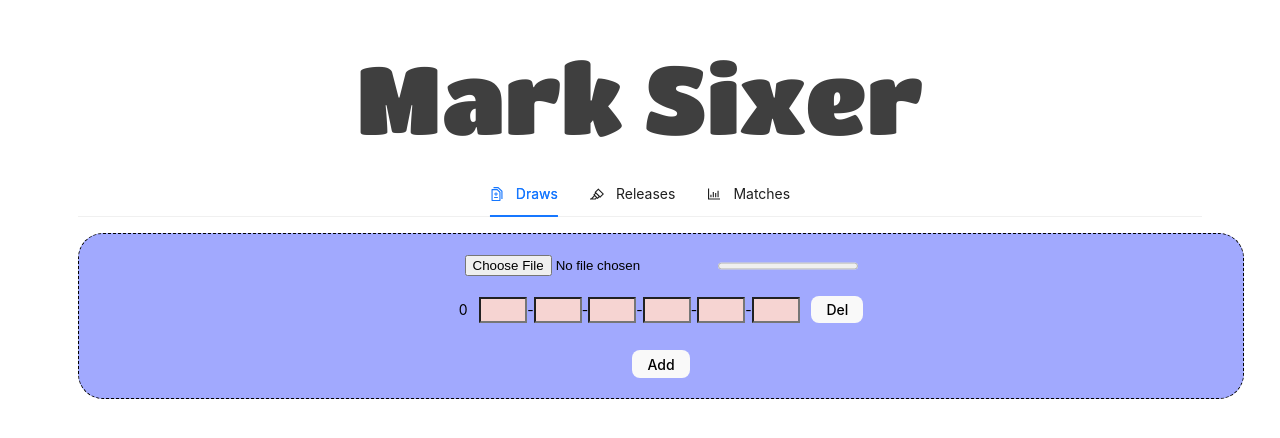
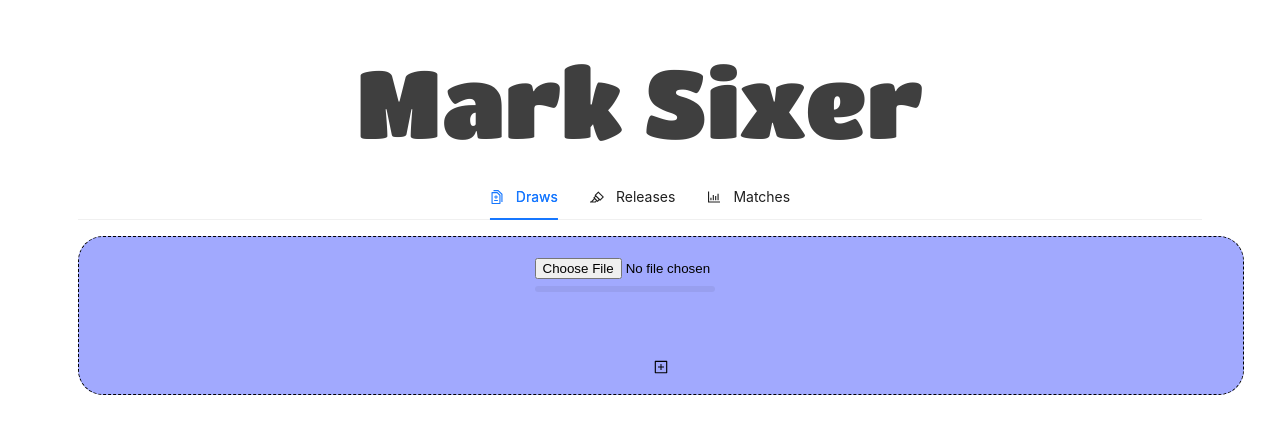
Before and after one commit to Marcussyl/mark-sixer, a React (Vite) app: page / in a window 1280 px wide. Shown: the part 162-600 px from the top of the page. Built offline with nearby package versions, Linux system fonts and the light colour scheme; what antd-style would draw is missing.

Commit message:
📦 NEW: Merge office-dev to main branch

```diff
--- a/package.json
+++ b/package.json
@@ -13,8 +13,9 @@
     "preview": "vite preview"
   },
   "dependencies": {
+    "@ant-design/icons": "^5.6.1",
     "@techstark/opencv-js": "^4.10.0-release.1",
-    "antd": "^5.17.0",
+    "antd": "^5.24.3",
     "antd-style": "^3.7.1",
     "jimp": "^1.4.0",
     "opencv-react": "^0.0.6",
--- a/src/App.jsx
+++ b/src/App.jsx
@@ -1,48 +1,39 @@
 import Draws from "./components/draws.jsx";
 import Releases from "./components/releases.jsx";
 import Results from "./components/results.jsx";
-import { useState, useEffect } from "react";
+import React, { useState } from "react";
 import "./scss/App.scss";
 import { OpenCvProvider } from "opencv-react";
 import { DiffOutlined, HighlightOutlined, BarChartOutlined } from '@ant-design/icons';
 import { Tabs } from 'antd';
 
+export const DrawContext = React.createContext();
+
 function App() {
-  const [draws, setDraws] = useState([[]]); //draw
-  const [releases, setReleases] = useState([[]]); //1st element: release number
+  const [draws, setDraws] = useState([]);
+  const [releases, setReleases] = useState([]); //1st element: release number
   const [results, setResults] = useState([[]]); //[[[release no, draw1 & release1 matches], [release no, draw1 & release2 matches]],[[release no, draw2 & release1 matches]]]
 
-  //storage persistence
-  useEffect(() => {
-    const draws = window.localStorage.getItem("Mark_Sixer_Draws");
-    const releases = window.localStorage.getItem("Mark_Sixer_Releases");
-    const results = window.localStorage.getItem("Mark_Sixer_Results");
+  function updateDraw(drawIdx, fieldIdx, value) {
+    // In React, you should never mutate state directly because it can lead to inconsistencies in the UI and prevent React from detecting changes properly.
+    console.log("Updating...");
+    console.log("old draws:"+JSON.stringify(draws));
+    const updatedDraws = [...draws];
+    updatedDraws[drawIdx][fieldIdx] = value;
+    setDraws(updatedDraws);
+    console.log("updated draws:" + JSON.stringify(draws));
+  }
 
-    if (draws && releases && results) {
-      try {
-        setDraws(JSON.parse(draws));
-        setReleases(JSON.parse(releases));
-        setResults(JSON.parse(results));
-      } catch (error) {
-        console.error("Error parsing stored data:", error);
-      }
-    }
-  }, []);
+  function addDraw() {
+    const updatedDraws = [...draws, ["", "", "", "", "", ""]];
+    setDraws(updatedDraws);
+  }
 
-  useEffect(() => {
-    window.localStorage.setItem("Mark_Sixer_Draws", JSON.stringify(draws));
-  }, [draws]);
-
-  useEffect(() => {
-    window.localStorage.setItem(
-      "Mark_Sixer_Releases",
-      JSON.stringify(releases)
-    );
-  }, [releases]);
-
-  useEffect(() => {
-    window.localStorage.setItem("Mark_Sixer_Results", JSON.stringify(results));
-  }, [results]);
+  function deleteDraw(idx) {
+    const updatedDraws = [...draws];
+    updatedDraws.splice(idx, 1);
+    setDraws(updatedDraws);
+  }
 
   /**
    * check if there are matches between draws and releases lists
@@ -70,7 +61,9 @@ function App() {
   };
 
   const DrawComponent = () => (
-    <Draws draws={draws} setDraws={setDraws} />
+    <DrawContext.Provider value={{draws, addDraw, updateDraw, deleteDraw, setDraws}}>
+      <Draws draws={draws} setDraws={setDraws} />
+    </DrawContext.Provider>
   )
 
   const ReleaseComponent = () => (
@@ -89,6 +82,7 @@ function App() {
 
   return (
     <>
+      {/* <h1>Hello world!</h1> */}
       <div className="main-container">
         <h1 className="titan-one-regular"> Mark Sixer </h1>
         <Tabs
--- a/src/components/draw.jsx
+++ b/src/components/draw.jsx
@@ -1,28 +1,73 @@
 import PropTypes from 'prop-types'
+import { useContext } from 'react'
+import '../scss/draw.scss'
+import { DrawContext } from '../App'
+import { DeleteOutlined } from "@ant-design/icons";
 
 function Draw (props) {
-    const {id, draw, deleteDrawHandler, changeDrawHandler} = props
+    const {id} = props
+    const {draws, deleteDraw, updateDraw} = useContext(DrawContext)
+    const draw = draws[id]
 
     return (
-        <div className="draw">
-            <label htmlFor="draw">{id}</label> &nbsp;&nbsp;
-            <input type="text" id="drawNum1" name="drawNum1" value={draw[0]} onChange={(event) => changeDrawHandler(0, event.target.value)}/>-
-            <input type="text" id="drawNum2" name="drawNum2" value={draw[1]} onChange={(event) => changeDrawHandler(1, event.target.value)}/>-
-            <input type="text" id="drawNum3" name="drawNum3" value={draw[2]} onChange={(event) => changeDrawHandler(2, event.target.value)}/>-
-            <input type="text" id="drawNum4" name="drawNum4" value={draw[3]} onChange={(event) => changeDrawHandler(3, event.target.value)}/>-
-            <input type="text" id="drawNum5" name="drawNum5" value={draw[4]} onChange={(event) => changeDrawHandler(4, event.target.value)}/>-
-            <input type="text" id="drawNum6" name="drawNum6" value={draw[5]} onChange={(event) => changeDrawHandler(5, event.target.value)}/> &nbsp;&nbsp;
-            <button type='button' onClick={deleteDrawHandler}>Del</button>
-        </div>
-    )
+      <div className="draw">
+        <label htmlFor="draw">{id}</label> &nbsp;&nbsp;
+        <input
+          type="text"
+          id="drawNum1"
+          name="drawNum1"
+          value={draw[0]}
+          onChange={(event) => updateDraw(id, 0, event.target.value)}
+        />
+        -
+        <input
+          type="text"
+          id="drawNum2"
+          name="drawNum2"
+          value={draw[1]}
+          onChange={(event) => updateDraw(id, 1, event.target.value)}
+        />
+        -
+        <input
+          type="text"
+          id="drawNum3"
+          name="drawNum3"
+          value={draw[2]}
+          onChange={(event) => updateDraw(id, 2, event.target.value)}
+        />
+        -
+        <input
+          type="text"
+          id="drawNum4"
+          name="drawNum4"
+          value={draw[3]}
+          onChange={(event) => updateDraw(id, 3, event.target.value)}
+        />
+        -
+        <input
+          type="text"
+          id="drawNum5"
+          name="drawNum5"
+          value={draw[4]}
+          onChange={(event) => updateDraw(id, 4, event.target.value)}
+        />
+        -
+        <input
+          type="text"
+          id="drawNum6"
+          name="drawNum6"
+          value={draw[5]}
+          onChange={(event) => updateDraw(id, 5, event.target.value)}
+        />{" "}
+        &nbsp;&nbsp;
+        <DeleteOutlined onClick={deleteDraw} />
+      </div>
+    );
 
 }
 
 Draw.propTypes = {
     id: PropTypes.number.isRequired,
-    draw: PropTypes.arrayOf(PropTypes.string).isRequired,
-    deleteDrawHandler: PropTypes.func.isRequired,
-    changeDrawHandler: PropTypes.func.isRequired
 };
 
 export default Draw
--- a/src/components/draws.jsx
+++ b/src/components/draws.jsx
@@ -1,34 +1,20 @@
-import Draw from './draw.jsx'
-import PropTypes from 'prop-types'
 import '../scss/draws.scss'
 import { Modal } from 'antd'
-import { useState } from 'react'
+import { useState, useContext } from 'react'
 import Tesseract from 'tesseract.js'
+import Draw from './draw.jsx'
+import { DrawContext } from '../App.jsx'
+import { PlusSquareOutlined } from "@ant-design/icons";
+import { Flex, Progress } from "antd";
 
-function Draws(props) {
+function Draws() {
     const [progress, setProgress] = useState(0);
     const [match, setMatch] = useState([]);
     const [isModalOpen, setIsModalOpen] = useState(false);
-    const {draws, setDraws} = props
 
     //Draws handlers
-    const addDrawHandler = () => {
-        const newDraws = [...draws, ['', '', '', '', '', '']]
-        setDraws(newDraws)
-    }
+    const {draws, addDraw, setDraws} = useContext(DrawContext);
 
-    const changeDrawHandler = (idx, inputIdx, value) => {
-        const newDraws = [...draws]
-        newDraws[idx][inputIdx] = value
-        setDraws(newDraws)
-    }
-
-    const deleteDrawHandler = (idx) => {
-        const newDraws = [...draws.slice(0, idx), ...draws.slice(idx + 1)]
-        setDraws(newDraws)
-    }
-
-    //Text extraction
     const processResult = (result) => {
         const pattern = /(\d+\+\d+\+\d+\+\d+\+\d+\+\d+)/g;
         const matches = result.match(pattern);
@@ -78,38 +64,62 @@ function Draws(props) {
     };
 
     return (
-        <div className='draws-container'>
-            {/* <h2>Your Draws</h2> */}
-            <div className={'tesseract-container'}>
-                <input type="file" onChange={onFileChange}/>
-                <progress value={progress} max={1}/>
-            </div>
-            <div className='draw-container'>
-                {
-                    draws.map((draw, idx) => (
-                        <div key={idx}>
-                            <Draw id={idx} draw={draw} changeDrawHandler={(inputIdx, value) => changeDrawHandler(idx, inputIdx, value)} deleteDrawHandler={() => deleteDrawHandler(idx)}/>
-                        </div>
+      <div className="draws-container">
+        {/* <h2>Your Draws</h2> */}
+        <div>
+          <div className={"tesseract-container"}>
+            <input type="file" onChange={onFileChange} />
+            {/* <Dragger {...props}>
+                <p className="ant-upload-drag-icon">
+                  <InboxOutlined />
+                </p>
+                <p className="ant-upload-text">
+                  Click or drag file to this area to upload
+                </p>
+                <p className="ant-upload-hint">
+                  Support for a single or bulk upload. Strictly prohibited from
+                  uploading company data or other banned files.
+                </p>
+              </Dragger> */}
+            {/* <progress value={progress} max={1} /> */}
+            <Flex
+              vertical
+              gap="small"
+              style={{
+                width: 180,
+              }}
+            >
+              <Progress percent={progress*100} size="small" showInfo={false}/>
+            </Flex>
+          </div>
+          <div className="draw-container">
+            {draws.map((draw, idx) => (
+              <Draw key={idx} id={idx} />
+            ))}
+          </div>
+        </div>
+        <br></br>
+        <PlusSquareOutlined className='add-btn' onClick={addDraw} />
 
-                    ))
-                }
-            </div>
-            <button className='add-btn' type="button" onClick={addDrawHandler}>Add</button>
-            <Modal title="Match results" centered open={isModalOpen} onOk={handleOk} onCancel={handleCancel}>
-                {/* <p>{match}</p> */}
-                {
-                    match && match.map((mat, idx) => (
-                        <input key={idx} value={mat} onChange={(event) => handleInputChange(idx, event.target.value)}/>
-                    ))
-                }
-            </Modal>
-        </div>
-    )
+        {/* pop-up window for users to confirm matches after extracting text from image */}
+        <Modal
+          title="Match results"
+          centered
+          open={isModalOpen}
+          onOk={handleOk}
+          onCancel={handleCancel}
+        >
+          {match &&
+            match.map((mat, idx) => (
+              <input
+                key={idx}
+                value={mat}
+                onChange={(event) => handleInputChange(idx, event.target.value)}
+              />
+            ))}
+        </Modal>
+      </div>
+    );
 }
 
-Draws.propTypes = {
-    draws: PropTypes.arrayOf(PropTypes.arrayOf(PropTypes.string)).isRequired,
-    setDraws: PropTypes.func.isRequired,
-};
-
 export default Draws
--- a/src/components/release.jsx
+++ b/src/components/release.jsx
@@ -1,21 +1,85 @@
 import PropTypes from 'prop-types';
+import { DeleteOutlined } from "@ant-design/icons";
 
 function Release (props) {
     const {release, deleteReleaseHandler, changeReleaseHandler} = props
 
     return (
-        <div className='release'>
-            <input type="text" id="termNum" name="termNum" value={release[0]} onChange={(event) => changeReleaseHandler(0, event.target.value)}/> &nbsp;
-            <input type="text" id="releaseNum1" name="releaseNum1" value={release[1]} onChange={(event) => changeReleaseHandler(1, event.target.value)}/>-
-            <input type="text" id="releaseNum2" name="releaseNum2" value={release[2]} onChange={(event) => changeReleaseHandler(2, event.target.value)}/>-
-            <input type="text" id="releaseNum3" name="releaseNum3" value={release[3]} onChange={(event) => changeReleaseHandler(3, event.target.value)}/>-
-            <input type="text" id="releaseNum4" name="releaseNum4" value={release[4]} onChange={(event) => changeReleaseHandler(4, event.target.value)}/>-
-            <input type="text" id="releaseNum5" name="releaseNum5" value={release[5]} onChange={(event) => changeReleaseHandler(5, event.target.value)}/>-
-            <input type="text" id="releaseNum6" name="releaseNum6" value={release[6]} onChange={(event) => changeReleaseHandler(6, event.target.value)}/>
-            /<input type='text' id="releaseNum7" name='releaseNum7' value={release[7]} onChange={(event) => changeReleaseHandler(7, event.target.value)}/>
-            &nbsp;<button type="button" onClick={deleteReleaseHandler} className='delete-button'>Del</button>
-        </div>
-    )
+      <div className="release">
+        <input
+          type="text"
+          id="termNum"
+          name="termNum"
+          value={release[0]}
+          onChange={(event) => changeReleaseHandler(0, event.target.value)}
+        />{" "}
+        &nbsp;
+        <input
+          type="text"
+          id="releaseNum1"
+          name="releaseNum1"
+          value={release[1]}
+          onChange={(event) => changeReleaseHandler(1, event.target.value)}
+        />
+        -
+        <input
+          type="text"
+          id="releaseNum2"
+          name="releaseNum2"
+          value={release[2]}
+          onChange={(event) => changeReleaseHandler(2, event.target.value)}
+        />
+        -
+        <input
+          type="text"
+          id="releaseNum3"
+          name="releaseNum3"
+          value={release[3]}
+          onChange={(event) => changeReleaseHandler(3, event.target.value)}
+        />
+        -
+        <input
+          type="text"
+          id="releaseNum4"
+          name="releaseNum4"
+          value={release[4]}
+          onChange={(event) => changeReleaseHandler(4, event.target.value)}
+        />
+        -
+        <input
+          type="text"
+          id="releaseNum5"
+          name="releaseNum5"
+          value={release[5]}
+          onChange={(event) => changeReleaseHandler(5, event.target.value)}
+        />
+        -
+        <input
+          type="text"
+          id="releaseNum6"
+          name="releaseNum6"
+          value={release[6]}
+          onChange={(event) => changeReleaseHandler(6, event.target.value)}
+        />
+        /
+        <input
+          type="text"
+          id="releaseNum7"
+          name="releaseNum7"
+          value={release[7]}
+          onChange={(event) => changeReleaseHandler(7, event.target.value)}
+        />
+        &nbsp;
+        {/* <button
+          type="button"
+          onClick={deleteReleaseHandler}
+          className="delete-button"
+        >
+          Del
+        </button> */}
+        <DeleteOutlined onClick={deleteReleaseHandler} />
+      </div>
+    );
 }
 
 Release.propTypes = {
--- a/src/scss/App.scss
+++ b/src/scss/App.scss
@@ -161,7 +161,7 @@
     max-height: 150px;
   }
   input[type="text"] {
-    width: 17px;
+    width: 9%;
     height: 17px;
   }
 }
```
Also changed, not shown: src/components/releases.jsx (+8 -6 lines), 1 other file (tests, documents, lock files or other folders).
